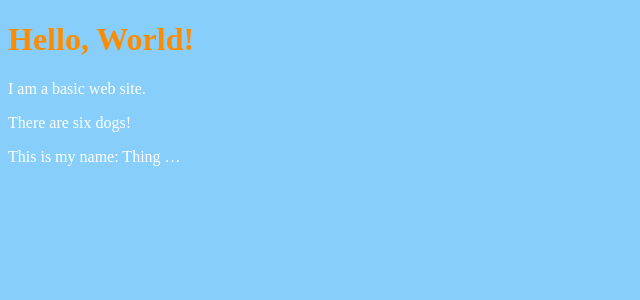
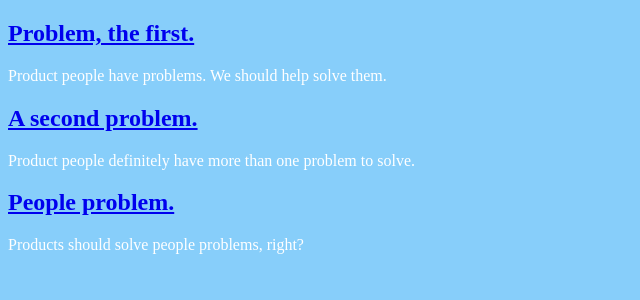
Before and after one commit to judashlie/myhellowebapp, a Django app: page / in a window 1280 px wide. Shown: the part 134-434 px from the top of the page, without its empty margins (0-640 px from the left). Run offline with Django 3.2, Linux system fonts and the light colour scheme; data comes from the database, SQL or seed files in the repository.

Commit message:
adding problem detail pages

```diff
--- a/collection/templates/index.html
+++ b/collection/templates/index.html
@@ -1,13 +1,15 @@
 {% extends 'base.html' %}
-{% load humanize %}
 {% block title %}
 	Homepage - {{ block.super }}
 {% endblock title %}
 
 {% block content %}
-		<h1>Hello, World!</h1>
-		<p>I am a basic web site.</p>
-
-		<p>There are {{ number|apnumber }} dogs!</p>
-		<p>This is my name: {{ thing|truncatewords:1 }}</p>
+		{% for problem in problems %}
+		<h2>
+		<a href="{% url 'problem_detail' slug=problem.slug %}">
+			{{ problem.name }}
+		</a>
+		</h2>
+		<p>{{ problem.description }}</p>
+		{% endfor %}
 {% endblock content %}
--- a/collection/views.py
+++ b/collection/views.py
@@ -1,13 +1,20 @@
 from django.shortcuts import render
+from collection.models import Problem
 
 # Create your views here.
 def index(request):
-	# this is the new view
 	# defining the variable
-	number = 6
-	thing = "Thing Name"
+	problems = Problem.objects.all()
 	# passing the variable to the view
 	return render(request, 'index.html', {
-		'number': number,
-		'thing': thing,
+		'problems': problems,
 		})
+
+def problem_detail(request, slug):
+	# grab the object
+	problem = Problem.objects.get(slug=slug)
+
+	# pass to the template
+	return render(request, 'problems/problem_detail.html',{
+		'problem': problem,
+		})
--- a/hellowebapp/urls.py
+++ b/hellowebapp/urls.py
@@ -22,5 +22,7 @@ urlpatterns = [
     url(r'^$', views.index, name='home'),
     url(r'^about/$', TemplateView.as_view(template_name='about.html'), name='about'),
     url(r'^contact/$', TemplateView.as_view(template_name='contact.html'), name='contact'),
+    url(r'^problems/(?P<slug>[-\w]+)/$', views.problem_detail,
+    	name='problem_detail'),
     url(r'^admin/', include(admin.site.urls)),
 ]
```
Also changed, not shown: 2 other files.
